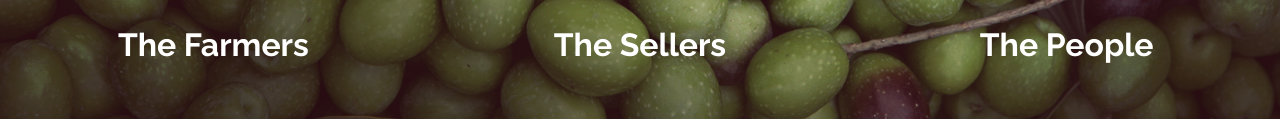
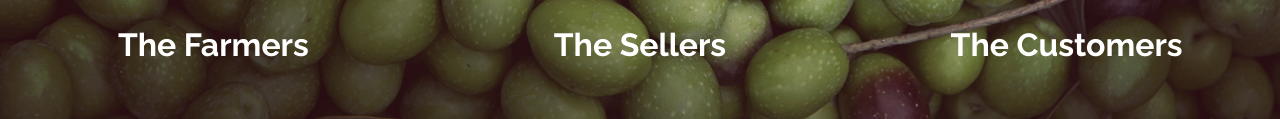
Before and after one commit to alexisthedev/gaea, a plain HTML site: page index.html in a window 1280 px wide. Shown: the part 3859-3978 px from the top of the page. Drawn offline with Linux system fonts and the light colour scheme.

Commit message:
Change "The People" to "The Customers"

```diff
--- a/index.html
+++ b/index.html
@@ -81,7 +81,7 @@
 
                 <div class="box">
                     <img src="./resources/friends.jpg">
-                    <h3>The People</h3>
+                    <h3>The Customers</h3>
                 </div>
             </div>
         </div>
```
